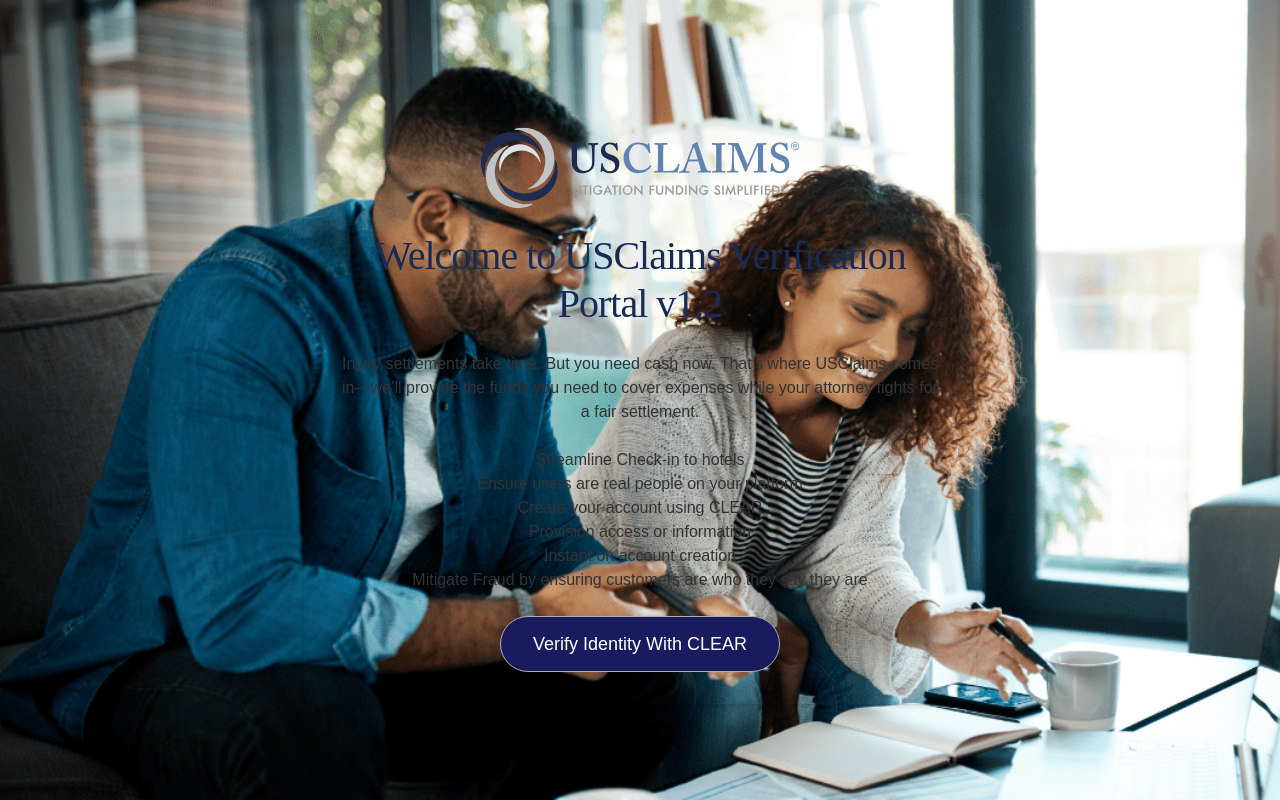
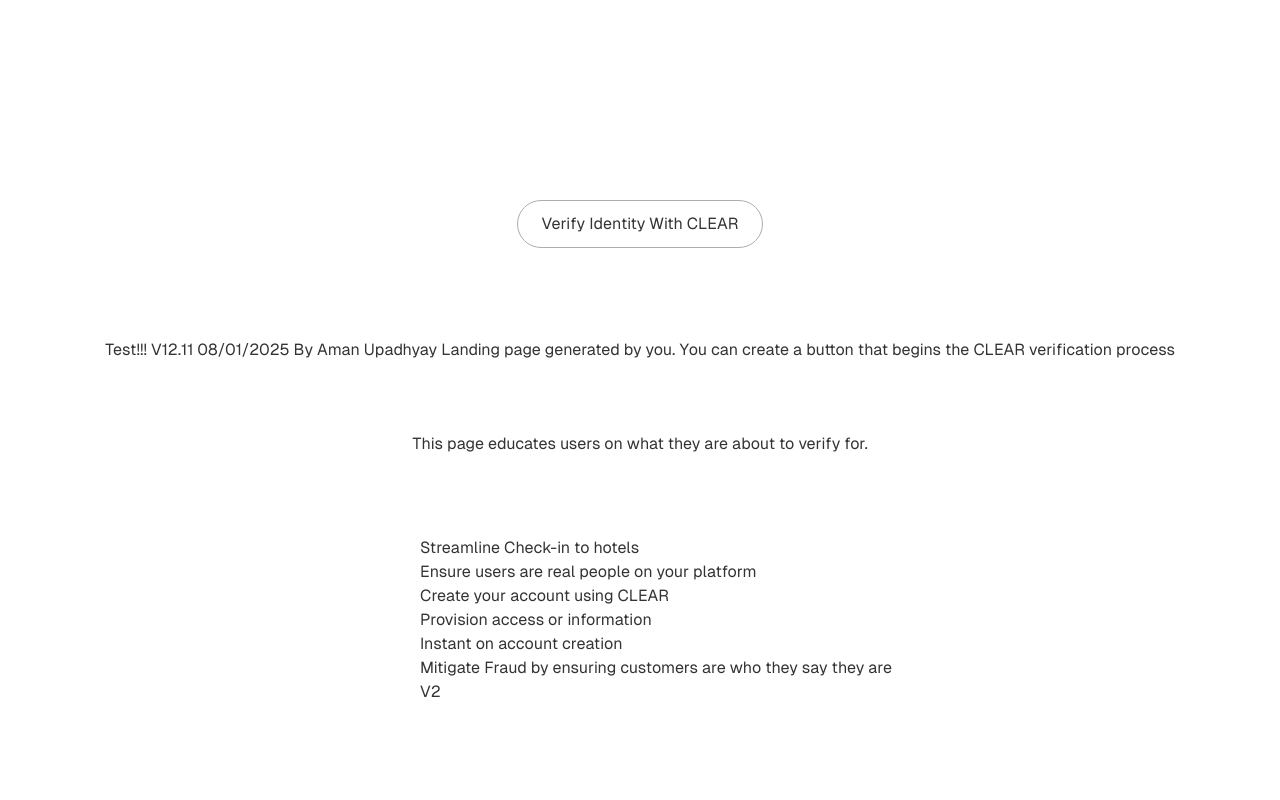
Before and after one commit to AUpadhyay-CleverWizard/Clear-Main, a Next.js app: page / in a window 1280 px wide. Built offline with nearby package versions, Linux system fonts and the light colour scheme.

Commit message:
Reverted changes for Dynamic Variable

```diff
--- a/app/api/clear-webhook/route.ts
+++ b/app/api/clear-webhook/route.ts
@@ -1,57 +1,63 @@
 import { NextRequest, NextResponse } from 'next/server';
 import { createHmac } from 'crypto';
 import axios from 'axios';
+
 let verificationData: Record<string, unknown> | null = null;
+
 export async function POST(req: NextRequest) {
     try {
         // Load environment variables
         const webhookToken = process.env.WEBHOOK_TOKEN;
         const hmacSecret = process.env.HMAC_SECRET;
         const apiKey = process.env.API_KEY;
+
         // Check that environment variables are set
         if (!webhookToken || !hmacSecret || !apiKey) {
             console.error('Missing environment variables');
             return NextResponse.json({ error: 'Server misconfiguration: Missing environment variables' }, { status: 500 });
         }
+
         // Authorization header check
         const authHeader = req.headers.get('Authorization');
         if (!authHeader || !authHeader.startsWith('Bearer ')) {
             console.error('Missing or malformed Authorization header');
             return NextResponse.json({ error: 'Unauthorized request: Missing or malformed Authorization header' }, { status: 401 });
         }
+
         const tokenFromHeader = authHeader.slice(7);
         if (tokenFromHeader !== webhookToken) {
             console.error('Invalid Bearer token');
             return NextResponse.json({ error: 'Unauthorized request: Invalid Bearer token' }, { status: 401 });
         }
+
         // HMAC signature check
         const signatureFromHeader = req.headers.get('X-CLEAR-HMAC-SHA256');
         if (!signatureFromHeader) {
             console.error('Missing HMAC signature');
             return NextResponse.json({ error: 'Unauthorized request: Missing HMAC signature' }, { status: 401 });
         }
+
         // Verify HMAC signature
         const body = await req.text();
         const hmac = createHmac('sha256', hmacSecret);
         hmac.update(body);
         const calculatedSignature = hmac.digest('hex');
+
         if (calculatedSignature !== signatureFromHeader) {
             console.error('Invalid HMAC signature');
             return NextResponse.json({ error: 'Unauthorized request: Invalid HMAC signature' }, { status: 401 });
         }
+
         const payload = JSON.parse(body);
         console.log('Webhook received payload:', payload);
+
         // Process verification session completion event
         if (payload.event_type === 'event_verification_session_completed_v1') {
             const verificationSessionId = payload.data.verification_session_id;
             console.log(`Verification session completed for ID: ${verificationSessionId}`);
-            const securedverificationurl = process.env.SECURED_VERIFICATION_SESSION_URL;
-            if (!securedverificationurl) {
-                console.error('Missing environment variable SECURED_VERIFICATION_SESSION_URL');
-                return NextResponse.json({ error: 'Server misconfiguration' }, { status: 500 });
-            }
+
             try {
-                const getResponse = await axios.get(securedverificationurl+verificationSessionId, {
+                const getResponse = await axios.get(`https://secure.verified.clearme.com/v1/verification_sessions/${verificationSessionId}`, {
                     headers: {
                         'Authorization': `Bearer ${apiKey}`,
                         'Accept': 'application/json'
@@ -71,6 +77,7 @@
         return NextResponse.json({ error: 'Internal Server Error' }, { status: 500 });
     }
 }
+
 export async function GET() {
     console.log('GET request received on /api/clear-webhook');
     if (verificationData) {
--- a/app/api/create-session/route.ts
+++ b/app/api/create-session/route.ts
@@ -5,15 +5,14 @@
     try {
         const projectId = process.env.PROJECT_ID;
         const apiKey = process.env.API_KEY;
-        const redirectUrl = process.env.REDIRECT_BACK_URL;
-        const verification_session: string = process.env.VERIFICATION_SESSION_URL as string;
-        //const redirectUrl = "https://orange-rock-029296a10.4.azurestaticapps.net/results";
-        //const verification_session: string = "https://verified.clearme.com/v1/verification_sessions";
-        if (!projectId || !apiKey || !redirectUrl || !verification_session) {
+        const redirectUrl = "https://orange-rock-029296a10.4.azurestaticapps.net/results";
+
+        if (!projectId || !apiKey || !redirectUrl) {
             console.error('Missing environment variables');
             return NextResponse.json({ error: 'Server misconfiguration' }, { status: 500 });
         }
-        const response = await axios.post(verification_session, {
+
+        const response = await axios.post('https://verified.clearme.com/v1/verification_sessions', {
             project_id: projectId,
             redirect_url: redirectUrl
         }, {
@@ -22,6 +21,7 @@
                 'Content-Type': 'application/json'
             }
         });
+
         const verificationSession = response.data;
         return NextResponse.json({
             token: verificationSession.token,
--- a/app/api/test-api/route.ts
+++ b/app/api/test-api/route.ts
@@ -1,3 +1,4 @@
+
 import { NextRequest, NextResponse } from 'next/server';
 
 export async function GET(req: NextRequest) {
--- a/app/page.tsx
+++ b/app/page.tsx
@@ -1,11 +1,6 @@
 "use client"
 
 import { useState } from 'react';
-
-
-// Define the response type
-type ConfigResponse = {clearme_url: string;};
-
 
 export default function Home() {
     const [loading, setLoading] = useState(false);
@@ -14,21 +9,19 @@
         setLoading(true);
         try {
 
-            const response3 = await fetch('/api/retrive-config', {
+            const response2 = await fetch('/api/test-api', {
                 method: 'GET',
             });
-            // Parse and cast the response to the ConfigResponse type
-            const urldata: ConfigResponse = await response3.json();
-            const clearme_url: string = urldata.clearme_url;
+            alert(JSON.stringify(response2));
 
             const response = await fetch('/api/create-session', {
                 method: 'POST',
             });
             const data = await response.json();
-            if (data.token || clearme_url) {
+
+            if (data.token) {
                 // Redirect to the verification UI
-                alert(clearme_url + `?token=${data.token}`);
-                window.location.href = clearme_url + `?token=${data.token}`;
+                window.location.href = `https://verified.clearme.com/verify?token=${data.token}`;
             } else {
                 alert('Failed to start verification session');
             }
@@ -41,64 +34,31 @@
     };
 
     return (
-        <div
-            className="flex flex-col items-center justify-center min-h-screen bg-gray-100 px-4 sm:px-6 lg:px-8 relative"
-            style={{
-                backgroundImage: `url('/Hero-image@2.png')`,
-                backgroundSize: 'cover',
-                backgroundPosition: 'center',
-                backgroundRepeat: 'no-repeat',
-            }}
-        >
-            <main
-                className="text-center max-w-2xl p-6 sm:p-8 rounded-lg shadow-md flex flex-col items-center relative z-10"
-                style={{
-                    backgroundColor: 'rgba(255, 255, 255, 0.85) !important', /* White with 85% opacity */
-                }}
-            >
-                <header className="mb-4">
-                    <img
-                        src="/logo-desktop.svg"
-                        alt="CLEAR Logo"
-                        className="h-16 sm:h-20"
-                    />
-                </header>
-                <div className="mb-6">
-                    <div className="elementor-widget-container mb-6">
-                        <h1 className="elementor-heading-title elementor-size-default">
-                            <span className="heading-dark">
-                                Welcome to USClaims Verification Portal v1.2
-                            </span>
-                        </h1>
-                    </div>
-                    <span className="subheading">
-                        Injury settlements take time. But you need cash now. That’s where
-                        USClaims comes in—we’ll provide the funds you need to cover expenses
-                        while your attorney fights for a fair settlement.
-                    </span>
-                </div>
+        <div className="grid grid-rows-[20px_1fr_20px] items-center justify-items-center  min-h-screen p-8 pb-20 gap-16 sm:p-20 font-[family-name:var(--font-geist-sans)]">
+            <h1></h1>
+            <p>Test!!! V12.11 08/01/2025 By Aman Upadhyay Landing page generated by you. You can create a button that begins the CLEAR verification process</p>
+            <p>This page educates users on what they are about to verify for.</p>
+            <ol>
+                <li>Streamline Check-in to hotels</li>
+                <li>Ensure users are real people on your platform</li>
+                <li>Create your account using CLEAR</li>
+                <li>Provision access or information</li>
+                <li>Instant on account creation</li>
+                <li>Mitigate Fraud by ensuring customers are who they say they are</li>
+                <li>V2</li>
+            </ol>
 
-                <span className="subheading">Streamline Check-in to hotels</span>
-                <span className="subheading">Ensure users are real people on your platform</span>
-                <span className="subheading">Create your account using CLEAR</span>
-                <span className="subheading">Provision access or information</span>
-                <span className="subheading">Instant on account creation</span>
-                <span className="subheading">
-                    Mitigate Fraud by ensuring customers are who they say they are
-                </span>
-                <br></br>
-                <div className="flex justify-center">
-                    <button
-                        onClick={handleVerification}
-                        className="rounded-full border border-solid border-transparent transition-colors bg-[#1a1b5e] flex items-center justify-center text-white gap-2 hover:bg-[#383838] dark:hover:bg-[#ccc] text-base sm:text-lg h-12 sm:h-14 px-6 sm:px-8"
-                        disabled={loading}
-                    >
-                        {loading ? "Loading..." : "Verify Identity With CLEAR"}
-                    </button>
-                </div>
+            <main className="flex flex-col gap-8 row-start-2 items-center sm:items-start">
+
+
+                <button
+                    onClick={handleVerification}
+                    className="rounded-full border border-solid border-transparent transition-colors  bg-[#1a1b5e] flex items-center justify-center bg-foreground text-background gap-2 hover:bg-[#383838] dark:hover:bg-[#ccc] text-sm sm:text-base h-10 sm:h-12 px-4 sm:px-5"
+                    disabled={loading}
+                >
+                    {loading ? 'Loading...' : 'Verify Identity With CLEAR'}
+                </button>
             </main>
         </div>
-
-
     );
 }
```
Also changed, not shown: app/results/page.tsx (line endings or trailing spaces).
